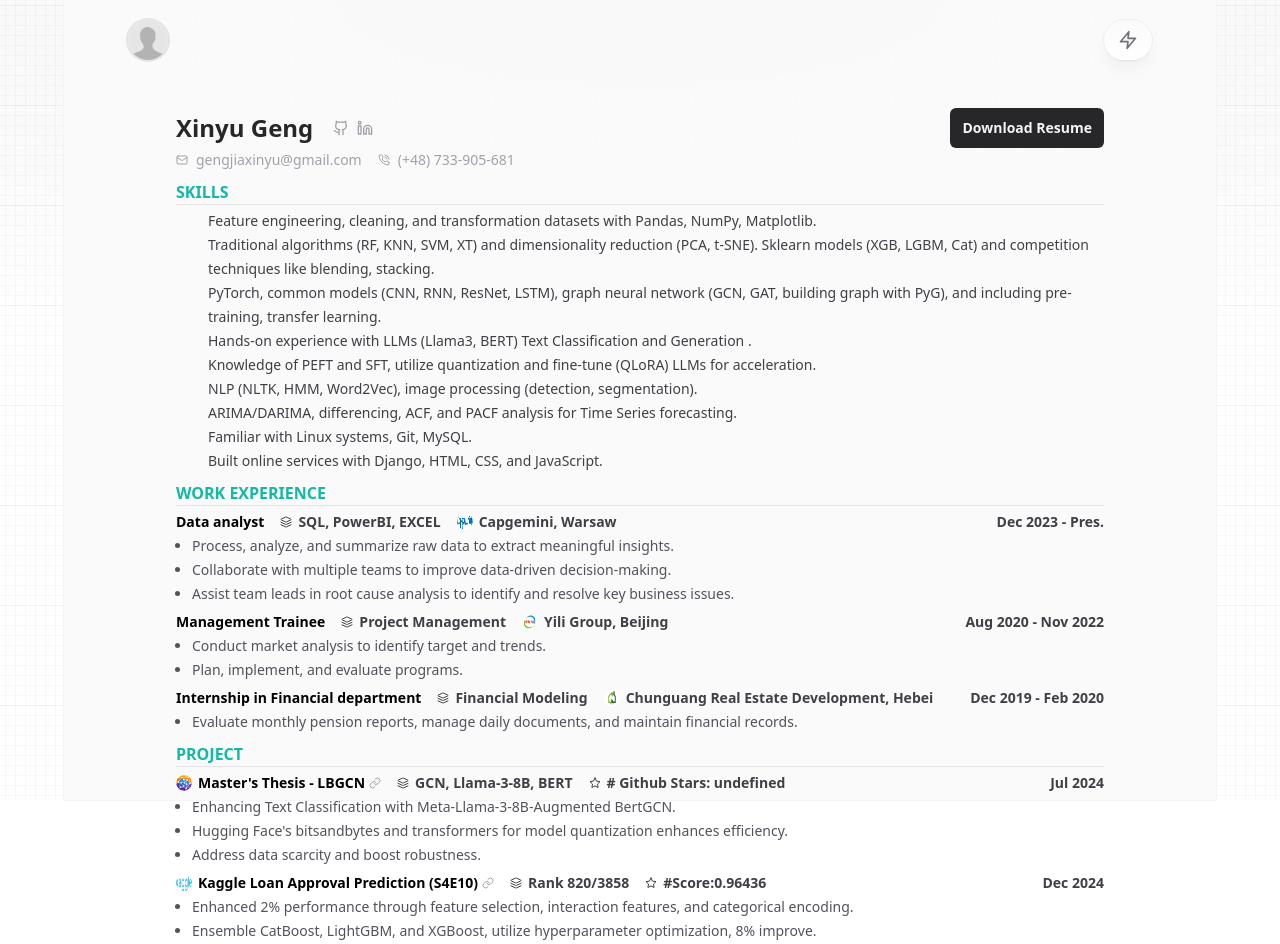
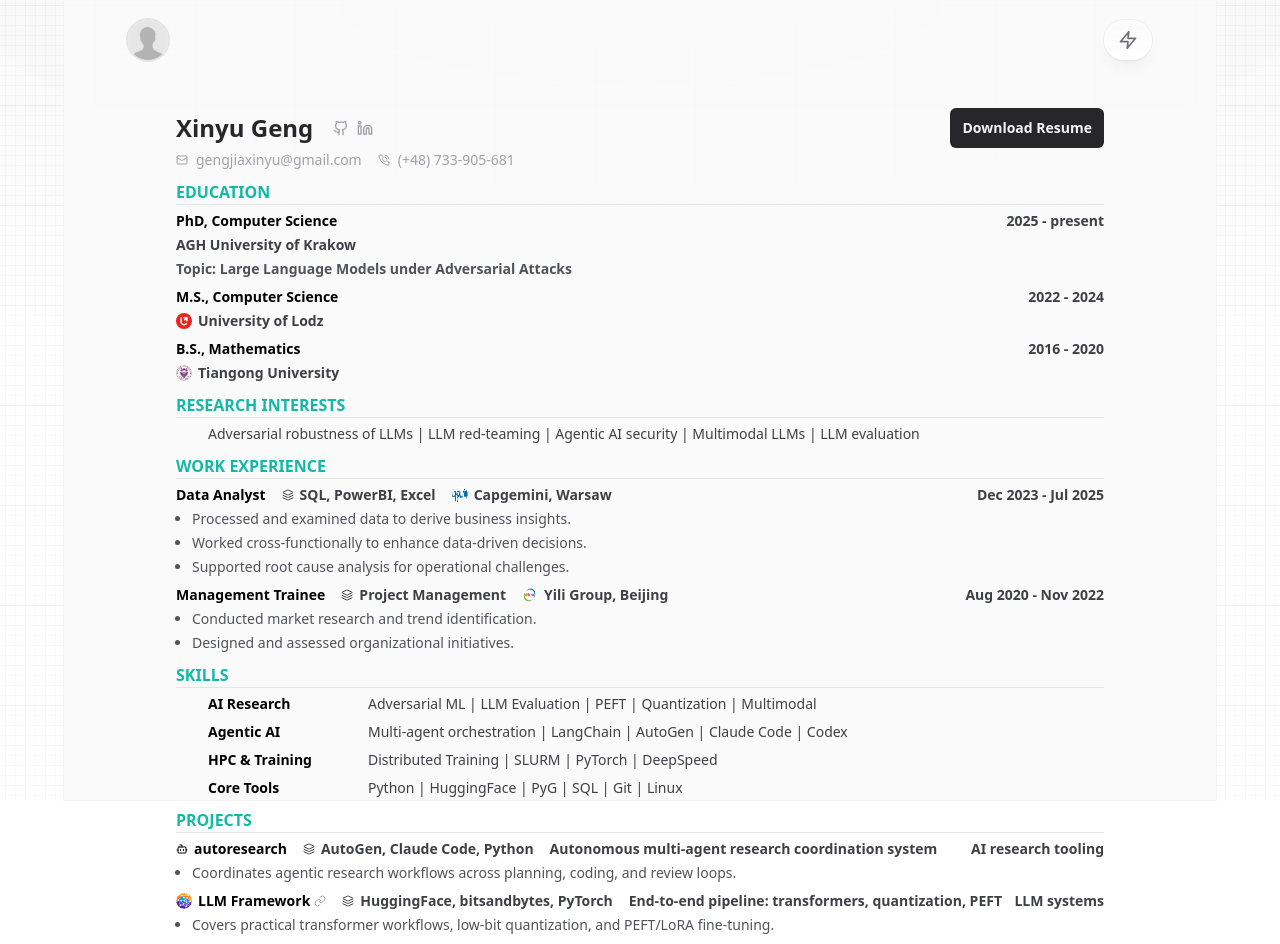
Before and after one commit to CHLCCGA/shin_resume, a Next.js app: page / in a window 1280 px wide. Shown: the top 944 px of the page. Built offline with nearby package versions, Linux system fonts and the light colour scheme; no server answers.

Commit message:
feat: update resume for AI security profile

```diff
--- a/app/full-resume.tsx
+++ b/app/full-resume.tsx
@@ -7,6 +7,7 @@
 import WorkSection from "@/components/section/work-section";
 import ProjectSection from "@/components/section/project-section";
 import EducationSection from "@/components/section/education-section";
+import ResearchInterestsSection from "@/components/section/research-interests-section";
 
 type Props = {
   usage: "live" | "pdf";
@@ -16,23 +17,24 @@
   usage: "live" | "pdf";
 };
 
-// You can add more type definitions here by using OR (|) operator
 type ComponentProps = ResumeHeaderProps;
 
 type AnimatedComponent = {
-  component: React.FC<ComponentProps>; // React functional component
-  props?: ComponentProps; // optional props
-  delay: number; // delay for animation
+  component: React.FC<ComponentProps>;
+  props?: ComponentProps;
+  delay: number;
 };
 
 export const FullResume = React.forwardRef(({ usage }: Props, ref) => {
   const animatedComponents: AnimatedComponent[] = [
     { component: HeaderSection, props: { usage }, delay: 0.1 },
-    { component: SkillSection, delay: 0.3 },
-    { component: WorkSection, delay: 0.5 },
-    { component: ProjectSection, delay: 0.7 },
-    { component: EducationSection, delay: 0.9 },
+    { component: EducationSection, delay: 0.3 },
+    { component: ResearchInterestsSection, delay: 0.5 },
+    { component: WorkSection, delay: 0.7 },
+    { component: SkillSection, delay: 0.9 },
+    { component: ProjectSection, delay: 1.1 },
   ];
+
   return (
     <Container
       className="mt-9 max-w-6xl mx-auto"
@@ -45,7 +47,6 @@
               <Component {...props} />
             </Motion>
           ) : (
-            // disable animation for pdf
             <Component key={index} {...props} />
           )
       )}
--- a/components/section/education-section.tsx
+++ b/components/section/education-section.tsx
@@ -4,35 +4,32 @@
 
 const education: EducationProps[] = [
   {
-    title: "M.S. Computer Science",
-    gpa: "GPA: 3/4.0",
+    title: "PhD, Computer Science",
     org: {
-      name: "University of Łódź",
+      name: "AGH University of Krakow",
+    },
+    time: "2025 - present",
+    detail: "Topic: Large Language Models under Adversarial Attacks",
+  },
+  {
+    title: "M.S., Computer Science",
+    org: {
+      name: "University of Lodz",
       logo: "/images/logos/ul.png",
     },
-    time: "Oct 2022 - Oct 2024.",
+    time: "2022 - 2024",
   },
   {
-    title: "BSc Mathematics - ESI Top 1%",
-    gpa: "GPA: 3/4.0",
+    title: "B.S., Mathematics",
     org: {
       name: "Tiangong University",
       logo: "/images/logos/tu.jpg",
     },
-    time: "Sep 2016 - Jul 2020",
-  },
-  {
-    title: "Visiting student",
-    gpa: "GPA: 3/4.0",
-    org: {
-      name: "Politechnika Krakowska",
-      logo: "/images/logos/pk.png",
-    },
-    time: "Winter semester, 2018",
+    time: "2016 - 2020",
   },
 ];
 
-function Education({ title, gpa, org, time }: EducationProps) {
+function Education({ title, gpa, org, time, detail }: EducationProps) {
   return (
     <section className="text-sm font-semibold text-zinc-700 dark:text-zinc-300">
       <div className="hidden md:block">
@@ -41,21 +38,27 @@
             <span className="font-bold text-black dark:text-white">
               {title}
             </span>
-            <LabelWithGraphic icon={Icons.FileBadge} content={gpa} />
+            {gpa && <LabelWithGraphic icon={Icons.FileBadge} content={gpa} />}
           </div>
           <span>{time}</span>
         </div>
         <LabelWithGraphic image={org.logo} content={org.name} />
+        {detail && (
+          <div className="text-zinc-600 dark:text-zinc-400">{detail}</div>
+        )}
       </div>
       <div className="text-sm font-semibold md:hidden text-zinc-700 dark:text-zinc-300 mb-1">
         <div className="flex gap-x-4 flex-wrap justify-between">
           <div className="font-bold text-black dark:text-white">{title}</div>
-          <LabelWithGraphic icon={Icons.FileBadge} content={gpa} />
+          {gpa && <LabelWithGraphic icon={Icons.FileBadge} content={gpa} />}
         </div>
         <div className="flex gap-x-4 flex-wrap justify-between">
           <LabelWithGraphic image={org.logo} content={org.name} />
           <span className="text-right flex-1">{time}</span>
         </div>
+        {detail && (
+          <div className="text-zinc-600 dark:text-zinc-400">{detail}</div>
+        )}
       </div>
     </section>
   );
--- a/components/section/project-section.tsx
+++ b/components/section/project-section.tsx
@@ -1,39 +1,31 @@
 import Experience from "@/components/experience";
-import { Icons } from "@/components/icons";
+import { Icons, type Icon } from "@/components/icons";
 import LabelWithGraphic from "@/components/label-with-graphic";
-import { headers } from "next/headers";
 import { type ImageProps } from "next/image";
 import Link from "next/link";
 import Section from "./section";
 
 type ProjectTitleProps = {
-  image: ImageProps["src"];
+  image?: ImageProps["src"];
+  icon?: Icon;
   title: string;
-  link: string;
+  link?: string;
 };
 
-async function getStarNumber(owner: string, repo: string) {
-  const host = headers().get("host");
-  const protocol = process?.env.NODE_ENV === "development" ? "http" : "https";
-  const queryParams = new URLSearchParams({ owner, repo }).toString();
-  const res = await fetch(
-    `${protocol}://${host}/api/github/star?${queryParams}`,
-    {
-      cache: "no-cache",
-    }
-  );
-  const { starNumber } = await res.json();
-  return starNumber;
-}
+function ProjectTitle({ image, icon, title, link }: ProjectTitleProps) {
+  const label = <LabelWithGraphic image={image} icon={icon} content={title} />;
 
-function ProjectTitle({ image, title, link }: ProjectTitleProps) {
+  if (!link) {
+    return label;
+  }
+
   return (
     <Link
       href={link}
       target="_blank"
       className="flex items-center gap-x-1 group"
     >
-      <LabelWithGraphic image={image} content={title} />
+      {label}
       <Icons.Link
         size={12}
         className="text-zinc-400 transition group-hover:text-zinc-700 dark:text-zinc-400 dark:group-hover:text-zinc-200 group-hover:animate-shake"
@@ -42,56 +34,68 @@
   );
 }
 
-export default async function ProjectSection() {
+export default function ProjectSection() {
   const exp: ExperienceProps[] = [
     {
       head1: (
         <ProjectTitle
-          image="/images/logos/pyg.png"
-          title="Master's Thesis - LBGCN"
-          link="https://github.com/CHLCCGA/LBGCN"
+          icon={Icons.Bot}
+          title="autoresearch"
         />
       ),
       head2: (
-        <LabelWithGraphic icon={Icons.Stack} content="GCN, Llama-3-8B, BERT" />
-      ),
-      head3: (
         <LabelWithGraphic
-          icon={Icons.Star}
-          content={`# Github Stars: ${await getStarNumber(
-            "CHLCCGA",
-            "LBGCN"
-          )}`}
+          icon={Icons.Stack}
+          content="AutoGen, Claude Code, Python"
         />
       ),
-      head4: "Jul  2024",
+      head3: "Autonomous multi-agent research coordination system",
+      head4: "AI research tooling",
       bulletPoints: [
-        "Enhancing Text Classification with Meta-Llama-3-8B-Augmented BertGCN.",
-        "Hugging Face's bitsandbytes and transformers for model quantization enhances efficiency.",
-        "Address data scarcity and boost robustness. ",
+        "Coordinates agentic research workflows across planning, coding, and review loops.",
+      ],
+    },
+    {
+      head1: (
+        <ProjectTitle
+          image="/images/logos/pyg.png"
+          title="LLM Framework"
+          link="https://github.com/CHLCCGA/LLM"
+        />
+      ),
+      head2: (
+        <LabelWithGraphic
+          icon={Icons.Stack}
+          content="HuggingFace, bitsandbytes, PyTorch"
+        />
+      ),
+      head3: "End-to-end pipeline: transformers, quantization, PEFT",
+      head4: "LLM systems",
+      bulletPoints: [
+        "Covers practical transformer workflows, low-bit quantization, and PEFT/LoRA fine-tuning.",
       ],
     },
     {
       head1: (
         <ProjectTitle
           image="/images/logos/kaggle.png"
-          title="Kaggle Loan Approval Prediction (S4E10)"
-          link="https://www.kaggle.com/competitions/playground-series-s4e10"
+          title="Kaggle Loan Prediction"
+          link="https://github.com/CHLCCGA/Kaggle/tree/main/lap"
         />
       ),
-      head2: <LabelWithGraphic icon={Icons.Stack} content="Rank 820/3858" />,
-      head3: <LabelWithGraphic icon={Icons.Star} content={`#Score:0.96436`} />,
-      head4: "Dec 2024",
+      head2: (
+        <LabelWithGraphic icon={Icons.Stack} content="XGBoost, sklearn, Python" />
+      ),
+      head3: <LabelWithGraphic icon={Icons.Star} content="Top 22% (820/3858)" />,
+      head4: "Classical ML",
       bulletPoints: [
-        "Enhanced 2% performance through feature selection, interaction features, and categorical encoding.",
-        "Ensemble CatBoost, LightGBM, and XGBoost, utilize hyperparameter optimization, 8% improve.",
-        "Applied Blending and Stacking to improve generalization, achieving 2% performance gain.",
+        "Applied feature engineering, model ensembling, and competition-focused validation.",
       ],
     },
   ];
 
   return (
-    <Section title="PROJECT">
+    <Section title="PROJECTS">
       <div className="flex flex-col gap-y-1">
         {exp.map((e, index) => (
           <Experience key={index} {...e} />
--- /dev/null
+++ b/components/section/research-interests-section.tsx
@@ -0,0 +1,19 @@
+import Section from "./section";
+
+const researchInterests = [
+  "Adversarial robustness of LLMs",
+  "LLM red-teaming",
+  "Agentic AI security",
+  "Multimodal LLMs",
+  "LLM evaluation",
+];
+
+export default function ResearchInterestsSection() {
+  return (
+    <Section title="RESEARCH INTERESTS">
+      <div className="md:ml-8 text-sm text-zinc-700 dark:text-zinc-300">
+        {researchInterests.join(" | ")}
+      </div>
+    </Section>
+  );
+}
--- a/components/section/skill-section.tsx
+++ b/components/section/skill-section.tsx
@@ -1,61 +1,50 @@
 import Section from "./section";
+
+const skills = [
+  {
+    category: "AI Research",
+    items: [
+      "Adversarial ML",
+      "LLM Evaluation",
+      "PEFT",
+      "Quantization",
+      "Multimodal",
+    ],
+  },
+  {
+    category: "Agentic AI",
+    items: [
+      "Multi-agent orchestration",
+      "LangChain",
+      "AutoGen",
+      "Claude Code",
+      "Codex",
+    ],
+  },
+  {
+    category: "HPC & Training",
+    items: ["Distributed Training", "SLURM", "PyTorch", "DeepSpeed"],
+  },
+  {
+    category: "Core Tools",
+    items: ["Python", "HuggingFace", "PyG", "SQL", "Git", "Linux"],
+  },
+];
 
 export default function SkillSection() {
   return (
     <Section title="SKILLS">
-
-      <div className="md:flex text-sm">
-        <div className="md:ml-8 text-zinc-700 dark:text-zinc-300">
-        Feature engineering, cleaning, and transformation datasets with Pandas, NumPy, Matplotlib.
-        </div>
-      </div>
-
-      <div className="md:flex text-sm">
-        <div className="md:ml-8 text-zinc-700 dark:text-zinc-300">
-        Traditional algorithms (RF, KNN, SVM, XT) and dimensionality reduction (PCA, t-SNE). Sklearn models (XGB, LGBM, Cat) and competition techniques like blending, stacking.
-        </div>
-      </div>
-
-      <div className="md:flex text-sm">
-        <div className="md:ml-8 text-zinc-700 dark:text-zinc-300">
-        PyTorch, common models (CNN, RNN, ResNet, LSTM), graph neural network (GCN, GAT, building graph with PyG), and including pre-training, transfer learning.
-        </div>
-      </div>
-
-      <div className="md:flex text-sm">
-        <div className="md:ml-8 text-zinc-700 dark:text-zinc-300">
-        Hands-on experience with LLMs (Llama3, BERT) Text Classification and Generation .
-        </div>
-      </div>
-
-      <div className="md:flex text-sm">
-        <div className="md:ml-8 text-zinc-700 dark:text-zinc-300">
-        Knowledge of PEFT and SFT, utilize quantization and fine-tune (QLoRA) LLMs for acceleration.
-        </div>
-      </div>
-
-      <div className="md:flex text-sm">
-        <div className="md:ml-8 text-zinc-700 dark:text-zinc-300">
-        NLP (NLTK, HMM, Word2Vec), image processing (detection, segmentation).
-        </div>
-      </div>
-
-      <div className="md:flex text-sm">
-        <div className="md:ml-8 text-zinc-700 dark:text-zinc-300">
-        ARIMA/DARIMA, differencing, ACF, and PACF analysis for Time Series forecasting.
-        </div>
-      </div>
-
-      <div className="md:flex text-sm">
-        <div className="md:ml-8 text-zinc-700 dark:text-zinc-300">
-        Familiar with Linux systems, Git, MySQL.
-        </div>
-      </div>
-
-      <div className="md:flex text-sm">
-        <div className="md:ml-8 text-zinc-700 dark:text-zinc-300">
-        Built online services with Django, HTML, CSS, and JavaScript.
-        </div>
+      <div className="flex flex-col gap-y-1 text-sm">
+        {skills.map((skill) => (
+          <div key={skill.category} className="md:flex md:gap-x-4">
+            <div className="md:ml-8 md:w-36 shrink-0 font-bold text-black dark:text-white">
+              {skill.category}
+            </div>
+            <div className="text-zinc-700 dark:text-zinc-300">
+              {skill.items.join(" | ")}
+            </div>
+          </div>
+        ))}
       </div>
     </Section>
   );
--- a/components/section/work-section.tsx
+++ b/components/section/work-section.tsx
@@ -5,19 +5,19 @@
 
 const exp: ExperienceProps[] = [
   {
-    head1: "Data analyst",
-    head2: <LabelWithGraphic icon={Icons.Stack} content="SQL, PowerBI, EXCEL" />,
+    head1: "Data Analyst",
+    head2: <LabelWithGraphic icon={Icons.Stack} content="SQL, PowerBI, Excel" />,
     head3: (
       <LabelWithGraphic
         image="/images/logos/cg.png"
         content="Capgemini, Warsaw"
       />
     ),
-    head4: "Dec 2023 - Pres.",
+    head4: "Dec 2023 - Jul 2025",
     bulletPoints: [
-      "Process, analyze, and summarize raw data to extract meaningful insights.",
-      "Collaborate with multiple teams to improve data-driven decision-making.",
-      "Assist team leads in root cause analysis to identify and resolve key business issues.",
+      "Processed and examined data to derive business insights.",
+      "Worked cross-functionally to enhance data-driven decisions.",
+      "Supported root cause analysis for operational challenges.",
     ],
   },
   {
@@ -31,22 +31,8 @@
     ),
     head4: "Aug 2020 - Nov 2022",
     bulletPoints: [
-      "Conduct market analysis to identify target and trends.",
-      "Plan, implement, and evaluate programs.",
-    ],
-  },
-  {
-    head1: "Internship in Financial department  ",
-    head2: <LabelWithGraphic icon={Icons.Stack} content="Financial Modeling" />,
-    head3: (
-      <LabelWithGraphic
-        image="/images/logos/cg.jpg"
-        content="Chunguang Real Estate Development, Hebei"
-      />
-    ),
-    head4: "Dec 2019 - Feb 2020",
-    bulletPoints: [
-      "Evaluate monthly pension reports, manage daily documents, and maintain financial records.",
+      "Conducted market research and trend identification.",
+      "Designed and assessed organizational initiatives.",
     ],
   },
 ];
```
Also changed, not shown: types/resume.d.ts (+5 -2 lines).
